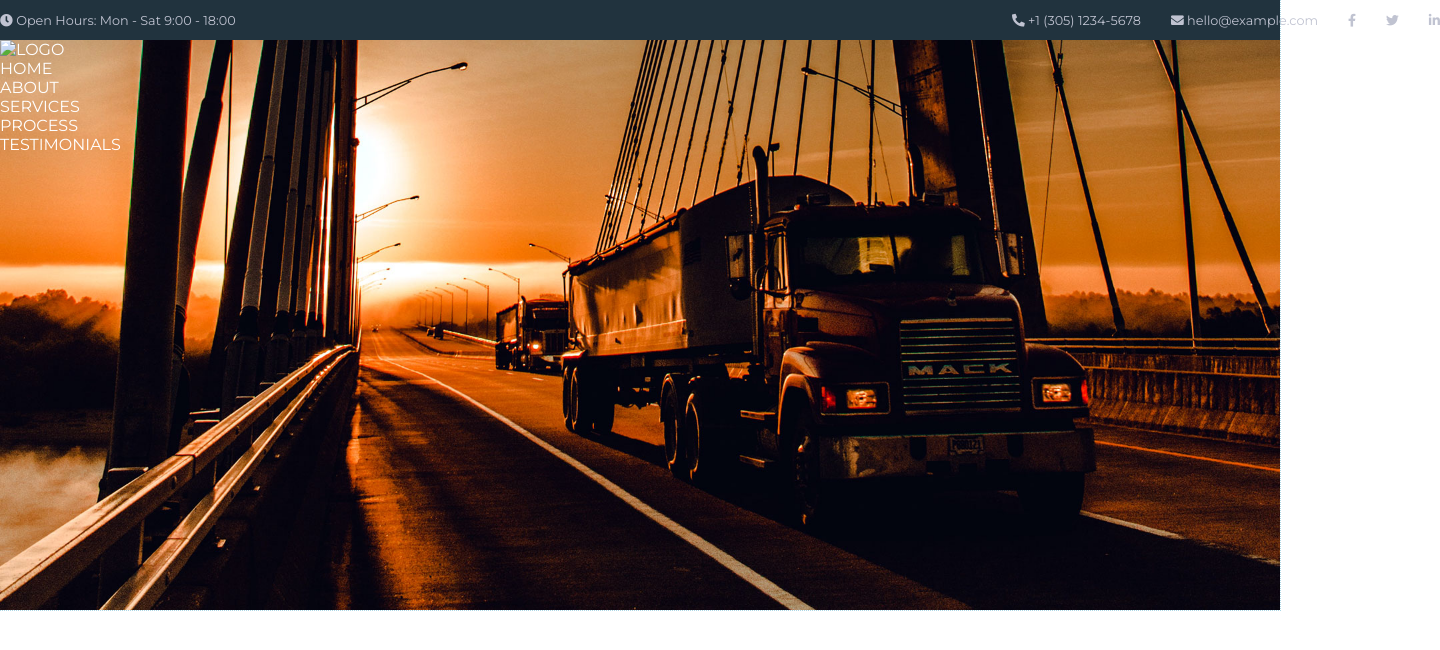
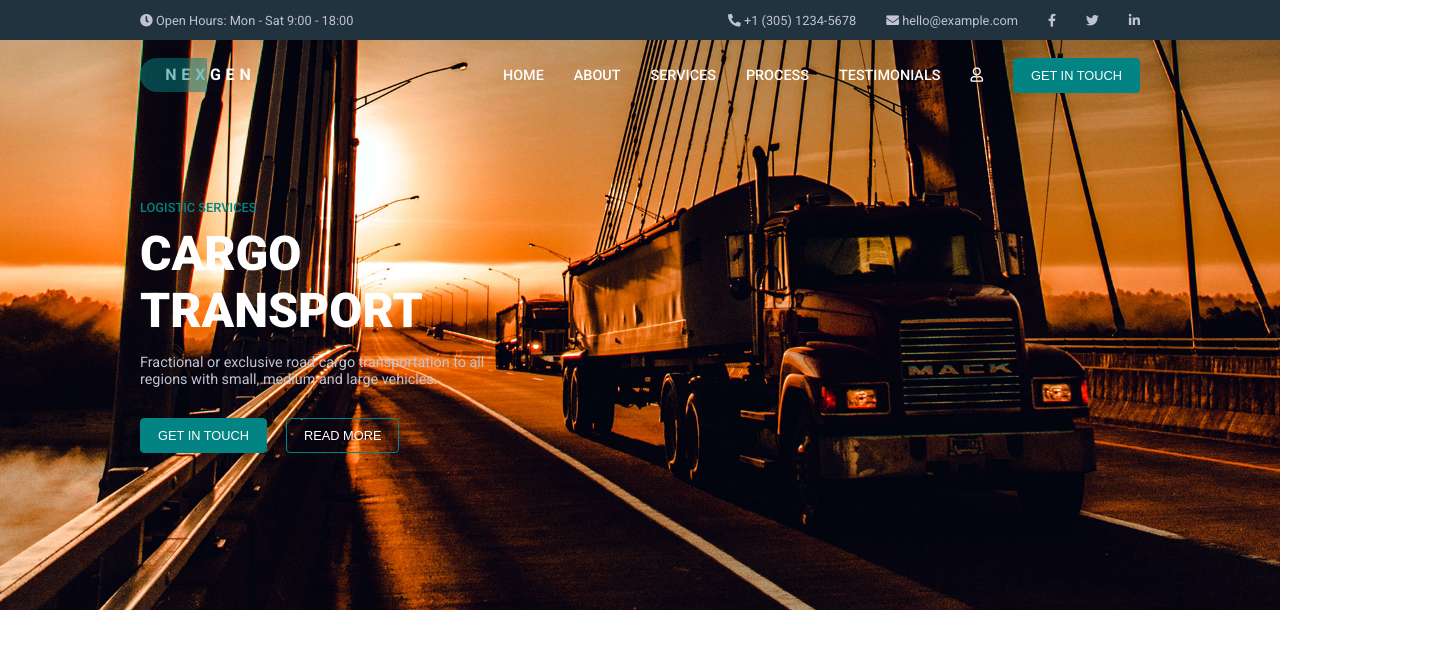
Before and after one commit to Giagar/proj-html-vuejs, a website: page index.html in a window 1280 px wide. Shown: the whole page, 1440 px wide, since content can reach past the window. Drawn offline with nearby package versions, Linux system fonts and the light colour scheme.

Commit message:
header fatto

```diff
--- a/index.html
+++ b/index.html
@@ -6,7 +6,9 @@
     <meta name="viewport" content="width=device-width, initial-scale=1.0">
     <title>Cargo Transport</title>
     <link rel="preconnect" href="https://fonts.gstatic.com">
-    <link href="https://fonts.googleapis.com/css2?family=Montserrat:ital,wght@0,100;0,200;0,300;0,400;0,500;0,600;0,700;0,800;0,900;1,100;1,200;1,300;1,400;1,500;1,600;1,700;1,800;1,900&display=swap" rel="stylesheet">
+    <link href="https://fonts.googleapis.com/css2?family=Roboto:ital,wght@0,100;0,300;0,400;0,500;0,700;0,900;1,100;1,300;1,400;1,500;1,700;1,900&display=swap" rel="stylesheet">
+    <!-- <link rel="preconnect" href="https://fonts.gstatic.com">
+    <link href="https://fonts.googleapis.com/css2?family=Montserrat:ital,wght@0,100;0,200;0,300;0,400;0,500;0,600;0,700;0,800;0,900;1,100;1,200;1,300;1,400;1,500;1,600;1,700;1,800;1,900&display=swap" rel="stylesheet"> -->
     <link rel="stylesheet" href="https://cdnjs.cloudflare.com/ajax/libs/font-awesome/5.15.1/css/all.min.css"/>
     <link rel="stylesheet" href="./dist/app.css">
 </head>
@@ -27,8 +29,8 @@
 
                     <nav class="contact-nav">
 <!-- ?? flex non viene applicato al contenuto dinamico -->
-                        <!-- <ul v-for="item in headerContacts">
-                            <li>{{item}}</li>
+                        <!-- <ul>
+                            <li v-for="item in headerContacts">{{item}}</li>
                         </ul> -->
                         <ul>
                             <li>
@@ -53,33 +55,41 @@
                 </div>
             </div>
 
+            <!-- .header-content -->
             <div class="header-content">
                 <div class="header-nav-container">
-                    <logo class="container">
-                        <img src="#" alt="logo">
+                    <!-- header logo -->
+                    <logo class="logo-container">
+                        <div class="logo">nexgen</div>
                     </logo>
-                    <nav class="header-nav">
-                        <ul v-for="item in headerContentNav">
-                            <li>{{item}}</li>
+
+                    <!-- .header-nav -->
+                    <nav class="header-nav uppercase">
+                        <ul >
+                            <li v-for="item in headerContentNav">{{item}}</li>
+                            <li>
+                                <i class="far fa-user"></i>
+                            </li>
+                            <li>
+                                <button class="btn full inTouch"></button>
+                            </li>
                         </ul>
-                        <!-- <ul>
-                            <li>lorem</li>
-                            <li>lorem</li>
-                            <li>lorem</li>
-                            <li>lorem</li>
-                            <li>lorem</li>
-                        </ul> -->
                     </nav>
+                </div>
 
+                <!-- .header-main (display:flex; j-c: flex-start) -->
+                <div class="header-main">
+                    <div class="description uppercase">logistic services</div>
+                    <h1 class="title uppercase">cargo<br>transport</h1>
+                    <p class="mission">Fractional or exclusive road cargo transportation to all
+                       <br>regions with small, medium and large vehicles.</p>
+                    <button class="btn full inTouch"></button>
+                    <button class="btn empty">READ MORE</button>
                 </div>
 
             </div>
 
-            <!-- .header-content -->
-                <!-- .header-nav -->
-                    <!-- logo | ul (?? logo | ul v-for) -->
 
-                <!-- .header-main (display:flex; j-c: flex-start) -->
                     <!-- div.description -->
                     <!-- h1.title -->
                     <!-- p.mission -->
--- a/src/app.scss
+++ b/src/app.scss
@@ -23,12 +23,16 @@ $background-light-color: white;
 $background-dark-primary-color: #121117;
 $background-dark-secondary-color: #191C1E; // !! secondo me è #19191F
 
+// others
+$horizontal-nav-li-distance: 30px;
+
 // max width and centering of the content
 @mixin content-shrink {
-    width: 1440px;
+    width: 1000px;
     margin: 0 auto;
 }
 
+// ul: no style and flex
 @mixin horizontal-ul {
     list-style: none;
     display: flex;
@@ -38,7 +42,7 @@ $background-dark-secondary-color: #191C1E; // !! secondo me è #19191F
 
 /* COMMON & UTILITIES */
 html {
-    font-family: 'Montserrat', sans-serif;
+    font-family: 'Roboto', sans-serif;
     font-size: 16px;
 }
 
@@ -48,11 +52,37 @@ html {
     padding: 0;
 }
 
+.btn {
+    padding: 9px 17px;
+    font-size: 0.8rem;
+    border-radius: 4px;
+}
+
+.btn.full {
+    color: $primary-light-color;
+    background-color: $secondary-dark-color;
+    border: 1px solid $secondary-dark-color;
+}
+
+.btn.empty {
+    color: $primary-light-color;
+    border: 1px solid $secondary-dark-color;
+    background-color: transparent;
+}
+
+.btn.inTouch::after {
+    content: "GET IN TOUCH";
+
+}
+
+.uppercase {
+    text-transform: uppercase;
+}
+
 
 /* STYLE */
 // _header
 header {
-    outline: 1px dotted lightblue;
 
     .info-container {
         background-color: #21333E;
@@ -76,7 +106,7 @@ header {
                 height: 40px;
 
                 li {
-                    margin-left: 30px;
+                    margin-left: $horizontal-nav-li-distance;
                 }
             }
         }
@@ -93,12 +123,83 @@ header {
             @include content-shrink;
             color: $primary-light-color;
             text-transform: uppercase;
+            display: flex;
+            justify-content: space-between;
+            height: 70px;
+
+            .logo-container {
+                display: flex;
+                align-items: center;
+
+                // _LOGO
+                .logo {
+                    text-transform: uppercase;
+                    height: 2.1em;
+                    width: 8.8em;
+                    line-height: 2.1em;
+                    text-align: center;
+                    letter-spacing: 0.3em;
+                    font-weight: 600;
+                    position: relative;
+                    font-size: 1rem;
+                }
+
+                .logo::after {
+                    content: "";
+                    display: block;
+                    position: absolute;
+                    background-color: $secondary-dark-color;
+                    opacity: 0.5;
+                    width: 4.2em;
+                    height: 2.1em;
+                    border-top-left-radius: 50px;
+                    border-bottom-left-radius: 50px;
+                    bottom: 0;
+                    left: 0;
+                }
+                // _/LOGO
+            }
 
             .header-nav {
 
                 ul {
                     @include horizontal-ul;
+                    font-size: 0.9rem;
+                    font-weight: 500;
+                    height: 70px;
+
+                    li {
+                        margin-left: $horizontal-nav-li-distance;
+                    }
                 }
+            }
+        }
+
+        .header-main {
+            @include content-shrink;
+            margin-top: 90px;
+
+            .description {
+                color: $secondary-dark-color;
+                font-size: 0.8rem;
+                font-weight: 500;
+                margin-bottom: 10px;;
+            }
+
+            .title {
+                color: $primary-light-color;
+                font-size: 3rem;
+                font-weight: 900;
+            }
+
+            .mission {
+                color: $primary-dark-color;
+                font-size: 0.9rem;
+                padding: 15px 0 30px;
+            }
+
+            button.full {
+                margin-right: 15px;
             }
         }
 
```
Also changed, not shown: dist/app.css.
